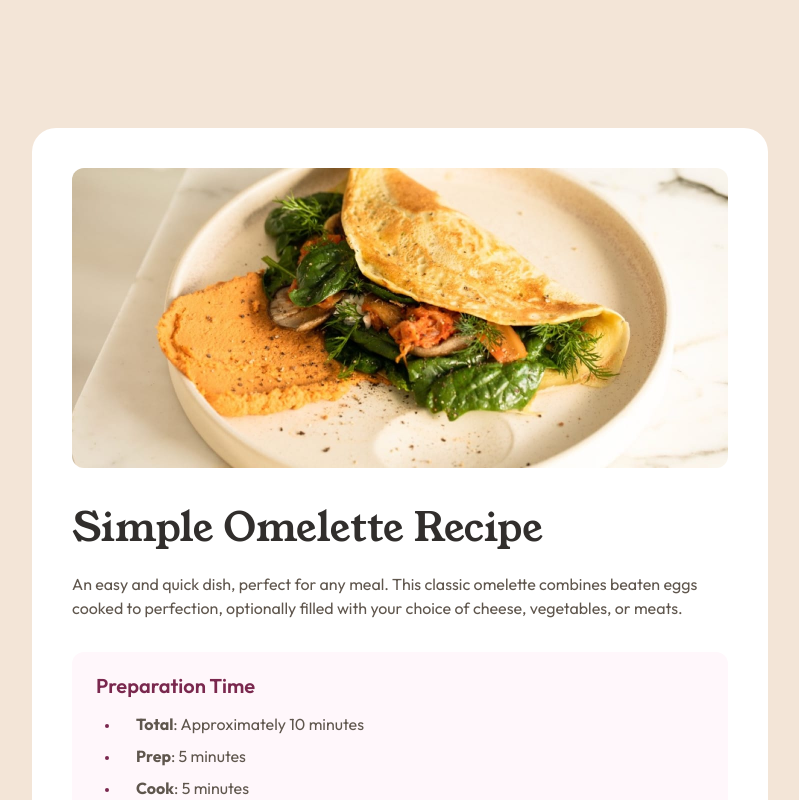
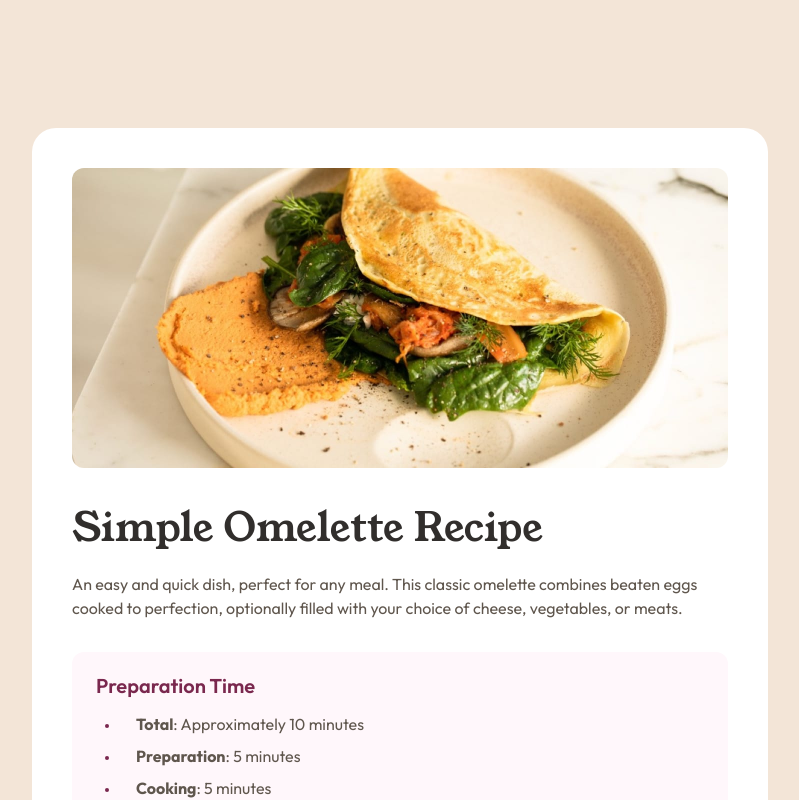
Before and after one commit to michaelshowes/recipe-page, a React (Vite) app: page / in a window 1280 px wide. Shown: the top 800 px of the page, without its empty margins (240-1039 px from the left). Built offline with nearby package versions, Linux system fonts and the light colour scheme.

Commit message:
updated data

```diff
--- a/src/data.ts
+++ b/src/data.ts
@@ -38,8 +38,8 @@ export const recipeData: RecipeProps = {
 	prepTime: {
 		types: [
 			{ name: 'Total', value: 'Approximately 10 minutes' },
-			{ name: 'Prep', value: '5 minutes' },
-			{ name: 'Cook', value: '5 minutes' }
+			{ name: 'Preparation', value: '5 minutes' },
+			{ name: 'Cooking', value: '5 minutes' }
 		]
 	},
 	ingredients: [
```
